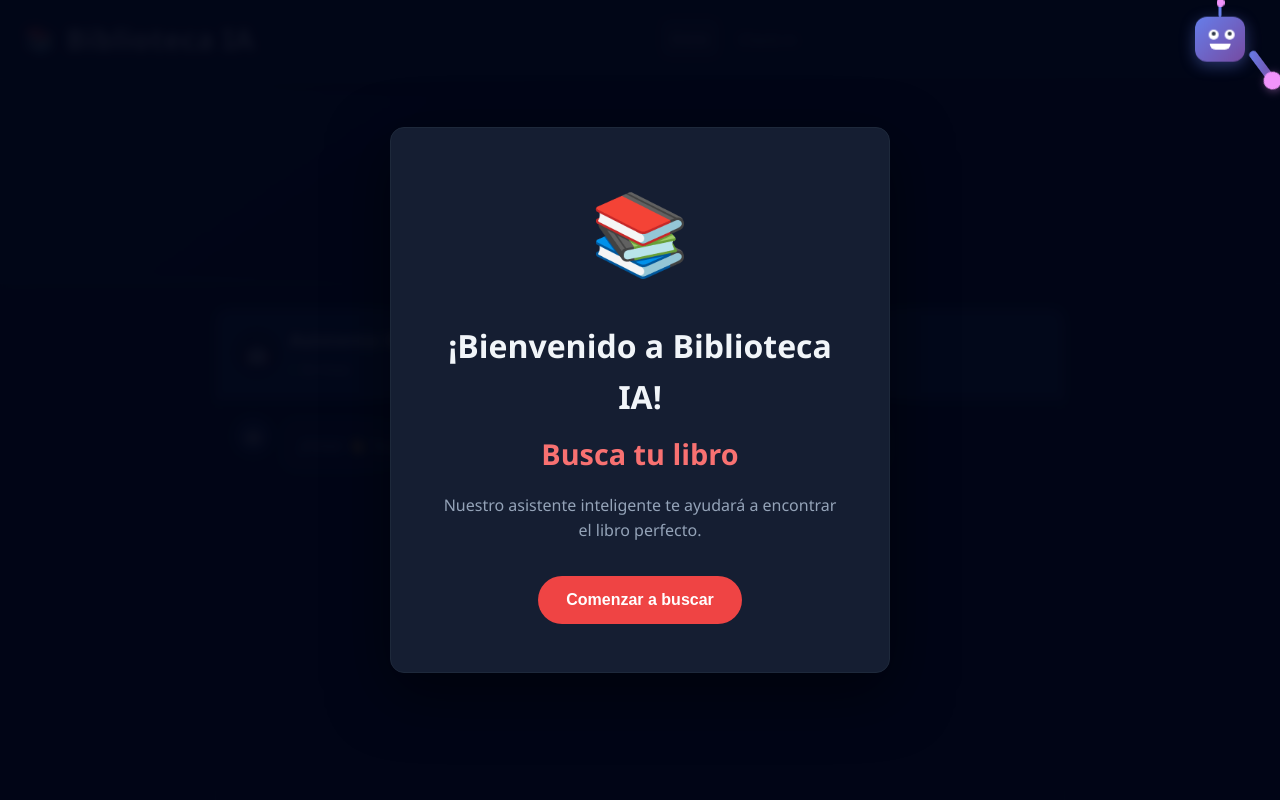
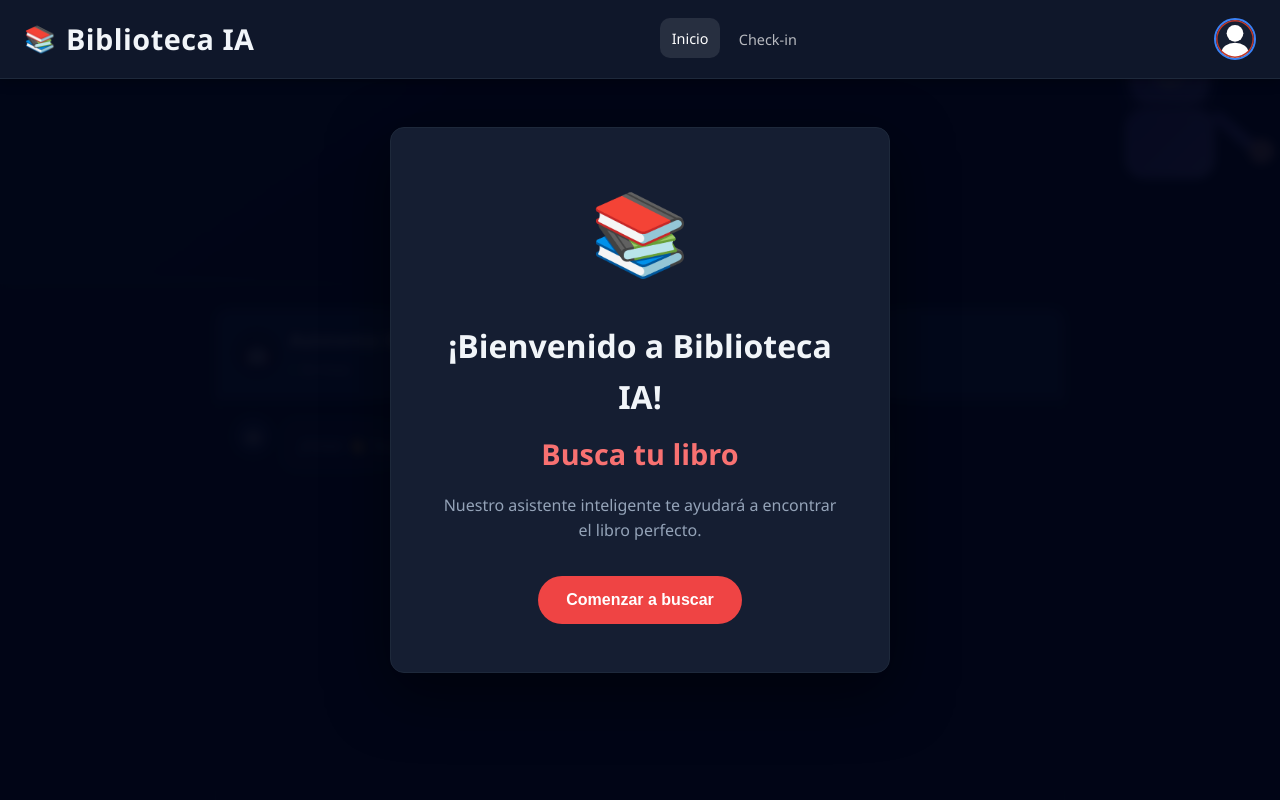
Before and after one commit to lionelmedina1200/pruebas-biblio-ia, a Flask app: page / in a window 1280 px wide. Run offline with Flask 3, Linux system fonts and the light colour scheme; data comes from the database, SQL or seed files in the repository.

Commit message:
Add files via upload

```diff
--- a/static/css/style.css
+++ b/static/css/style.css
@@ -29,7 +29,7 @@ h3 { font-size: clamp(1rem, 2vw, 1.2rem); }
 .welcome-modal {
     position: fixed; top: 0; left: 0; width: 100%; height: 100%;
     background: rgba(2, 6, 23, 0.95); display: flex; align-items: center; justify-content: center;
-    z-index: 10000; animation: fadeIn 0.5s ease; backdrop-filter: blur(5px);
+    z-index: 10; animation: fadeIn 0.5s ease; backdrop-filter: blur(5px);
 }
 .welcome-content {
     text-align: center; color: #fff; padding: 3rem; max-width: 500px;
@@ -289,208 +289,161 @@ h3 { font-size: clamp(1rem, 2vw, 1.2rem); }
     background: #3182ce;
 }
 
-/* Contenedor del robot - esquina superior derecha */
-.robot-container {
-    position: absolute;
-    top: 20px;
-    right: 20px;
-    width: 80px;
-    height: 100px;
-    z-index: 10;
+/* Contenedor del robot en el fondo */
+.bg-robot-container {
+    position: fixed;
+    top: 0;
+    right: 0;
+    width: 250px;
+    height: 250px;
+    z-index: 1; /* Asegurarse que esté detrás del modal (que usualmente tiene z-index mayor) */
+    pointer-events: none; /* Para que no interfiera con clicks */
+    opacity: 0.9;
 }
 
-/* Robot completo */
-.robot {
-    position: relative;
-    width: 100%;
-    height: 100%;
-    animation: float 3s ease-in-out infinite;
+.bg-robot {
+    position: absolute;
+    top: 50px;
+    right: 50px;
+    width: 120px;
+    height: 180px;
+    animation: bg-float 4s ease-in-out infinite;
 }
 
-/* Cabeza del robot */
-.robot-head {
+/* Cabeza */
+.bg-robot-head {
     position: absolute;
     top: 0;
     left: 50%;
     transform: translateX(-50%);
-    width: 50px;
-    height: 45px;
-    background: linear-gradient(135deg, #667eea 0%, #764ba2 100%);
-    border-radius: 12px;
-    box-shadow: 0 4px 15px rgba(102, 126, 234, 0.4);
+    width: 80px;
+    height: 70px;
+    background: linear-gradient(135deg, #6c5ce7 0%, #a29bfe 100%);
+    border-radius: 20px;
+    box-shadow: 0 10px 20px rgba(108, 92, 231, 0.5);
+    border: 3px solid rgba(255,255,255,0.2);
 }
 
 /* Antena */
-.robot-antenna {
+.bg-antenna {
     position: absolute;
-    top: -12px;
+    top: -20px;
     left: 50%;
     transform: translateX(-50%);
-    width: 3px;
-    height: 12px;
-    background: #667eea;
-    border-radius: 2px;
+    width: 5px;
+    height: 20px;
+    background: #6c5ce7;
+}
+.bg-antenna::after {
+    content: '';
+    position: absolute;
+    top: -10px;
+    left: -5px;
+    width: 15px;
+    height: 15px;
+    background: #ff7675;
+    border-radius: 50%;
+    box-shadow: 0 0 15px #ff7675;
+    animation: bg-blink-light 2s infinite;
 }
 
-.robot-antenna::after {
-    content: '';
-    position: absolute;
-    top: -6px;
-    left: 50%;
-    transform: translateX(-50%);
-    width: 8px;
-    height: 8px;
-    background: #f093fb;
-    border-radius: 50%;
-    animation: blink 2s ease-in-out infinite;
-}
-
-/* Cara del robot */
-.robot-face {
+/* Cara */
+.bg-face {
     position: absolute;
     top: 50%;
     left: 50%;
     transform: translate(-50%, -50%);
-    width: 40px;
-    height: 30px;
+    width: 60px;
+    height: 40px;
 }
 
 /* Ojos */
-.robot-eye {
+.bg-eye {
     position: absolute;
     top: 5px;
-    width: 10px;
-    height: 10px;
+    width: 16px;
+    height: 16px;
     background: white;
     border-radius: 50%;
-    animation: look 4s ease-in-out infinite;
+    box-shadow: 0 0 10px rgba(255,255,255,0.8);
 }
-
-.robot-eye.left {
-    left: 7px;
-}
-
-.robot-eye.right {
-    right: 7px;
-}
-
-.robot-eye::after {
+.bg-eye.left { left: 10px; }
+.bg-eye.right { right: 10px; }
+.bg-eye::after {
     content: '';
     position: absolute;
-    top: 2px;
-    left: 3px;
-    width: 4px;
-    height: 4px;
-    background: #2d3748;
+    top: 4px;
+    left: 6px;
+    width: 6px;
+    height: 6px;
+    background: #2d3436;
     border-radius: 50%;
 }
 
-/* Boca */
-.robot-mouth {
+/* Boca sonriente */
+.bg-mouth {
     position: absolute;
     bottom: 5px;
     left: 50%;
     transform: translateX(-50%);
-    width: 20px;
-    height: 6px;
-    background: white;
-    border-radius: 0 0 10px 10px;
-    animation: smile 3s ease-in-out infinite;
+    width: 30px;
+    height: 15px;
+    background: transparent;
+    border-bottom: 4px solid white;
+    border-radius: 0 0 20px 20px;
+    box-shadow: 0 5px 0 -1px white; /* Truco para engrosar la sonrisa */
+}
+
+/* Cuerpo */
+.bg-body {
+    position: absolute;
+    top: 75px;
+    left: 50%;
+    transform: translateX(-50%);
+    width: 90px;
+    height: 70px;
+    background: linear-gradient(135deg, #6c5ce7 0%, #a29bfe 100%);
+    border-radius: 20px;
+    border: 3px solid rgba(255,255,255,0.2);
 }
 
 /* Brazo saludando */
-.robot-arm {
+.bg-arm {
     position: absolute;
-    top: 35px;
-    right: 5px;
-    width: 8px;
-    height: 35px;
-    background: linear-gradient(135deg, #667eea 0%, #764ba2 100%);
-    border-radius: 4px;
+    top: 80px;
+    right: 10px;
+    width: 12px;
+    height: 60px;
+    background: linear-gradient(135deg, #6c5ce7 0%, #a29bfe 100%);
+    border-radius: 6px;
     transform-origin: top center;
-    animation: wave 2s ease-in-out infinite;
+    animation: bg-wave 2.5s ease-in-out infinite;
+    border: 2px solid rgba(255,255,255,0.2);
 }
 
-.robot-hand {
+.bg-hand {
     position: absolute;
-    bottom: -10px;
-    left: 50%;
-    transform: translateX(-50%);
-    width: 18px;
-    height: 18px;
-    background: #f093fb;
+    bottom: -15px;
+    left: -6px;
+    width: 25px;
+    height: 25px;
+    background: #fab1a0;
     border-radius: 50%;
-    box-shadow: 0 2px 8px rgba(240, 147, 251, 0.4);
+    box-shadow: 0 5px 10px rgba(0,0,0,0.3);
 }
 
 /* Animaciones */
-@keyframes wave {
-    0%, 100% {
-        transform: rotate(-20deg);
-    }
-    50% {
-        transform: rotate(-45deg);
-    }
+@keyframes bg-wave {
+    0%, 100% { transform: rotate(-20deg); }
+    50% { transform: rotate(-55deg); }
 }
 
-@keyframes float {
-    0%, 100% {
-        transform: translateY(0);
-    }
-    50% {
-        transform: translateY(-10px);
-    }
+@keyframes bg-float {
+    0%, 100% { transform: translateY(0); }
+    50% { transform: translateY(-20px); }
 }
 
-@keyframes blink {
-    0%, 90%, 100% {
-        opacity: 1;
-        transform: translateX(-50%) scale(1);
-    }
-    95% {
-        opacity: 0.5;
-        transform: translateX(-50%) scale(0.8);
-    }
+@keyframes bg-blink-light {
+    0%, 100% { opacity: 1; transform: scale(1); }
+    50% { opacity: 0.6; transform: scale(0.8); }
 }
-
-@keyframes look {
-    0%, 100% {
-        transform: translateX(0);
-    }
-    25% {
-        transform: translateX(-2px);
-    }
-    75% {
-        transform: translateX(2px);
-    }
-}
-
-@keyframes smile {
-    0%, 100% {
-        width: 20px;
-        border-radius: 0 0 10px 10px;
-    }
-    50% {
-        width: 22px;
-        border-radius: 0 0 12px 12px;
-    }
-}
-
-/* Responsive */
-@media (max-width: 768px) {
-    .robot-container {
-        width: 60px;
-        height: 80px;
-        top: 15px;
-        right: 15px;
-    }
-
-    .robot-head {
-        width: 40px;
-        height: 38px;
-    }
-
-    .robot-arm {
-        height: 28px;
-    }
-}
--- a/templates/index.html
+++ b/templates/index.html
@@ -7,23 +7,23 @@
     <link rel="stylesheet" href="/static/css/style.css">
 </head>
 <body>
-    <div id="welcome-modal" class="welcome-modal">
-            <!-- Robot animado en la esquina superior derecha -->
-            <div class="robot-container">
-                <div class="robot">
-                    <div class="robot-head">
-                        <div class="robot-antenna"></div>
-                        <div class="robot-face">
-                            <div class="robot-eye left"></div>
-                            <div class="robot-eye right"></div>
-                            <div class="robot-mouth"></div>
-                        </div>
-                    </div>
-                    <div class="robot-arm">
-                        <div class="robot-hand"></div>
-                    </div>
+    <div class="bg-robot-container">
+        <div class="bg-robot">
+            <div class="bg-robot-head">
+                <div class="bg-antenna"></div>
+                <div class="bg-face">
+                    <div class="bg-eye left"></div>
+                    <div class="bg-eye right"></div>
+                    <div class="bg-mouth"></div>
                 </div>
             </div>
+            <div class="bg-body"></div>
+            <div class="bg-arm">
+                <div class="bg-hand"></div>
+            </div>
+        </div>
+    </div>
+    <div id="welcome-modal" class="welcome-modal">
         <div class="welcome-content">
             <div class="welcome-icon">📚</div>
             <h2>¡Bienvenido a Biblioteca IA!</h2>
```
